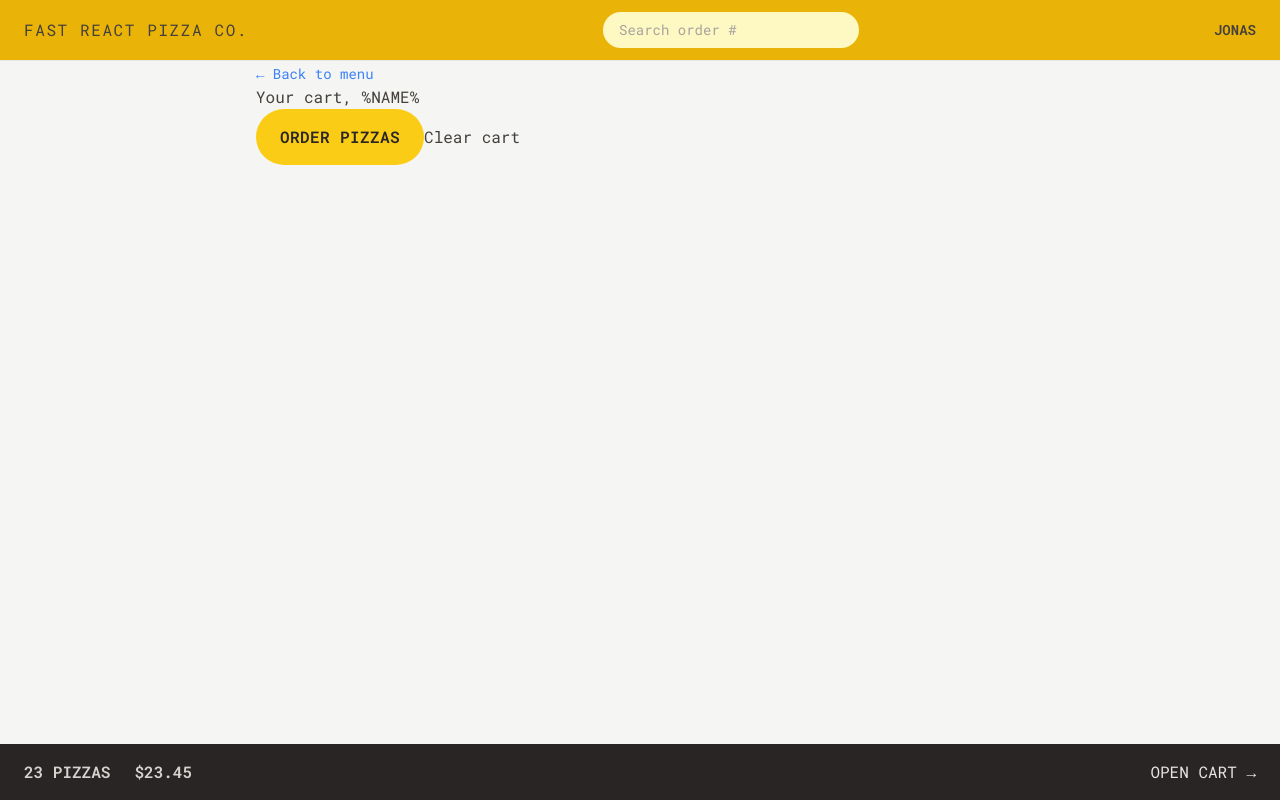
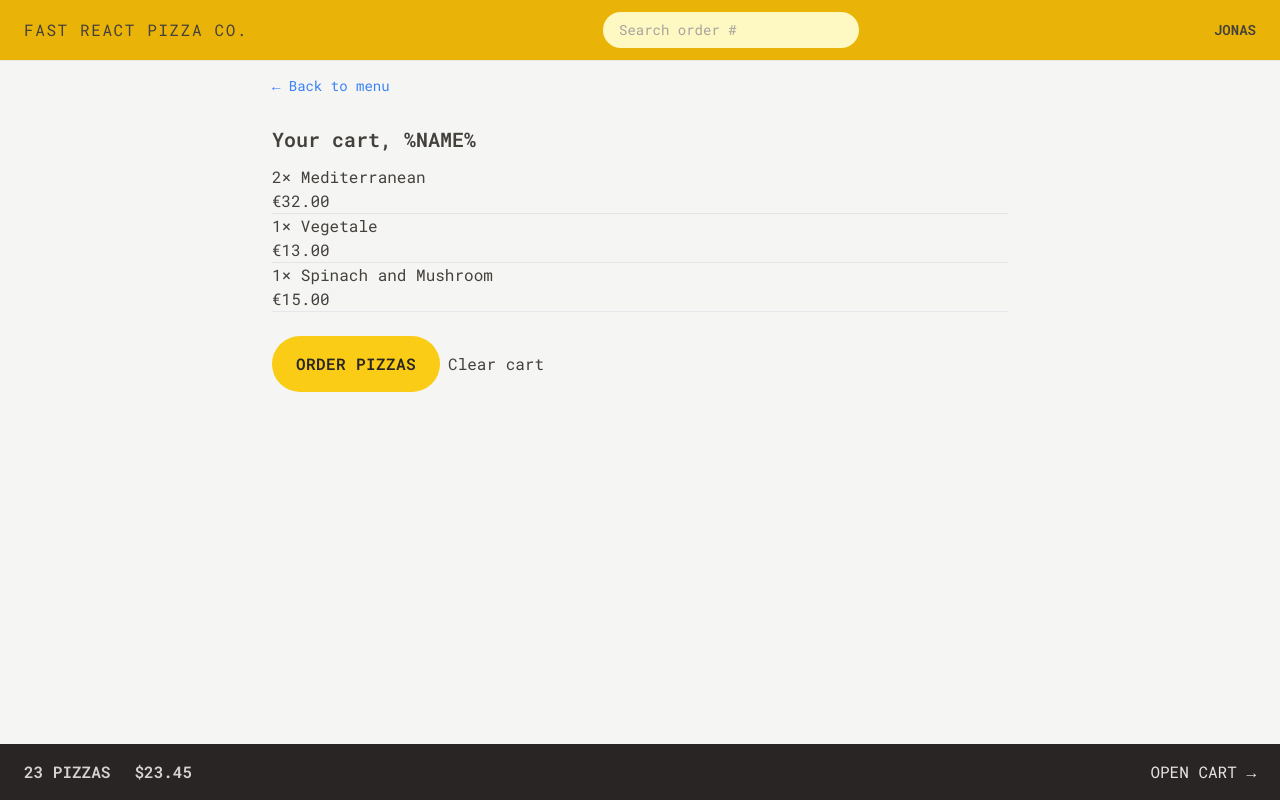
Before and after one commit to platisam/Fast_React_Pizza_Co., a React (Vite) app: page /cart in a window 1280 px wide. Built offline with nearby package versions, Linux system fonts and the light colour scheme.

Commit message:
styling Cart component

```diff
--- a/src/features/cart/Cart.jsx
+++ b/src/features/cart/Cart.jsx
@@ -1,5 +1,6 @@
 import LinkButton from "../../ui/LinkButton";
 import Button from "../../ui/Button";
+import CartItem from "./CartItem";
 
 const fakeCart = [
   {
@@ -29,12 +30,18 @@
   const cart = fakeCart;
 
   return (
-    <div>
+    <div className="py-3 px-4">
       <LinkButton to="/menu">&larr; Back to menu</LinkButton>
 
-      <h2>Your cart, %NAME%</h2>
+      <h2 className="mt-7 text-xl font-semibold">Your cart, %NAME%</h2>
 
-      <div>
+      <ul className="divide-y divide-stone-200 border-b mt-3">
+        {cart.map((item) => (
+          <CartItem item={item} key={item.key} />
+        ))}
+      </ul>
+
+      <div className="mt-6 space-x-2">
         <Button to="/order/new" type="primary">
           Order pizzas
         </Button>
--- a/src/features/cart/CartItem.jsx
+++ b/src/features/cart/CartItem.jsx
@@ -1,3 +1,5 @@
+import { formatCurrency } from "../../utils/helpers";
+
 function CartItem({ item }) {
   const { pizzaId, name, quantity, totalPrice } = item;
 
```
